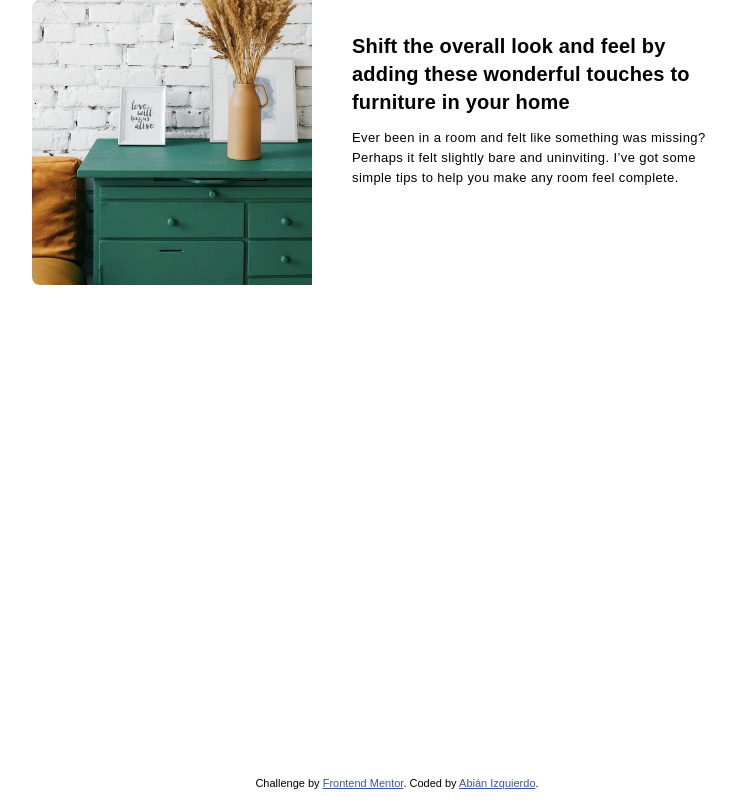
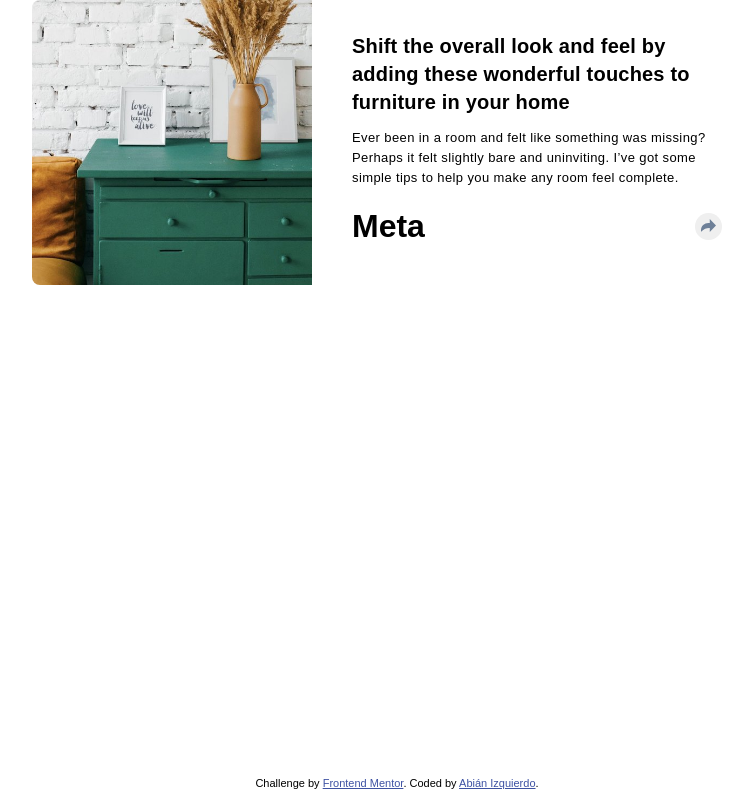
Before and after one commit to abizmo/article-preview-component, a React (Create React App) app: page / in a window 1280 px wide. Shown: the whole page, without its empty margins (243-996 px from the left). Built offline with nearby package versions, Linux system fonts and the light colour scheme.

Commit message:
Add Footer with share button

```diff
--- a/src/components/ArticlePreview/index.jsx
+++ b/src/components/ArticlePreview/index.jsx
@@ -1,4 +1,3 @@
-/* eslint-disable max-len */
 import React from 'react';
 
 import Card from '../Card';
@@ -11,6 +10,10 @@ const ArticlePreview = () => (
     <Card.Media src="./images/drawers.jpg" />
     <Card.Group>
       <Card.Content body={body} title={title} />
+      <Card.Footer>
+        <h1>Meta</h1>
+        <Card.Share />
+      </Card.Footer>
     </Card.Group>
   </Card>
 );
--- a/src/components/Card/index.jsx
+++ b/src/components/Card/index.jsx
@@ -1,7 +1,7 @@
 import React from 'react';
 import PropTypes from 'prop-types';
 import {
-  Body, Container, Group, Media, Title,
+  Body, Container, Footer, Group, Media, Share, Title,
 } from './styles/card';
 
 const Card = ({ children }) => (
@@ -42,6 +42,22 @@ Card.Media.propTypes = {
   src: PropTypes.string.isRequired,
 };
 
+Card.Footer = ({ children }) => (
+  <Footer>
+    {children}
+  </Footer>
+);
+
+Card.Footer.propTypes = {
+  children: PropTypes.node.isRequired,
+};
+
+Card.Share = () => (
+  <Share type="button">
+    <img src="./images/icon-share.svg" alt="share" />
+  </Share>
+);
+
 export default Card;
 
 /*
--- a/src/components/Card/styles/card.js
+++ b/src/components/Card/styles/card.js
@@ -59,3 +59,21 @@ export const Body = styled.p(({ theme }) => ({
     fontSize: theme.font.size.laptop.normal,
   },
 }));
+
+export const Footer = styled.div(({ theme }) => ({
+  alignItems: 'center',
+  display: 'flex',
+  flexDirection: 'row',
+  justifyContent: 'space-between',
+  padding: '.75rem 2rem',
+  [theme.devices.laptop]: {
+    padding: '.75rem 0',
+  },
+}));
+
+export const Share = styled.button(({ theme }) => ({
+  border: 'none',
+  borderRadius: theme.sizes.brCircle,
+  height: '2em',
+  width: '2em',
+}));
--- a/src/theme/index.js
+++ b/src/theme/index.js
@@ -31,6 +31,7 @@ export default {
   },
   sizes: {
     br: '.5rem',
+    brCircle: '50%',
     mobile: '20.4375rem',
     laptop: '45.625rem',
     full: '100%',
```
